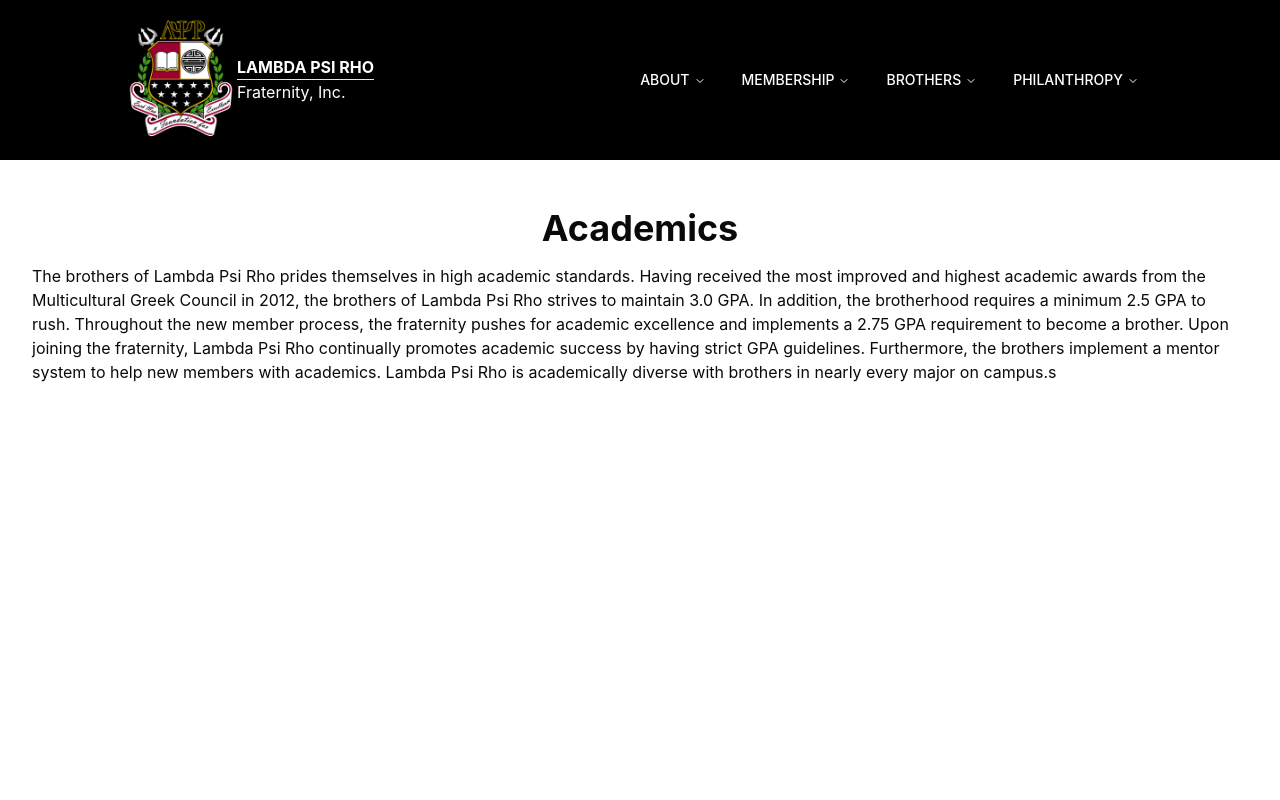
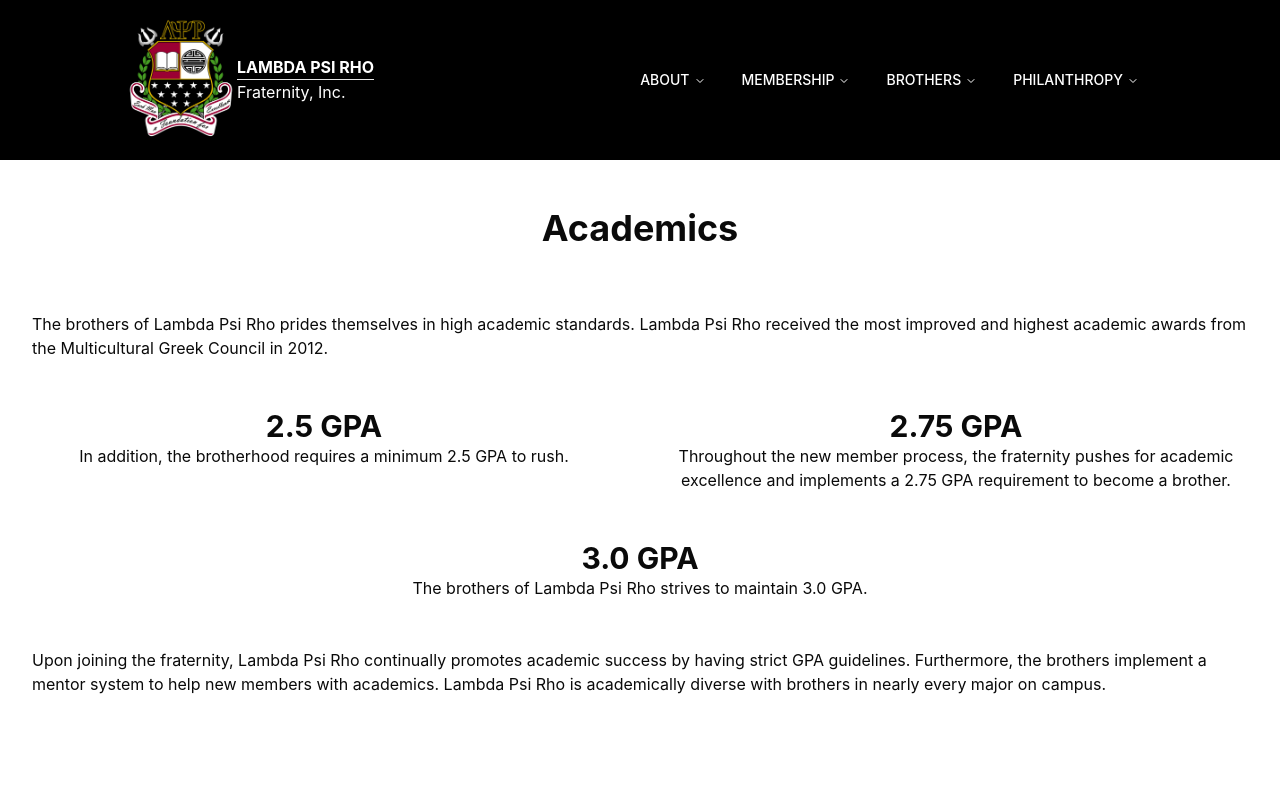
Before and after one commit to keanu-a/lpr-website, a React (Vite) app: page /academics in a window 1280 px wide. Shown: the top 800 px of the page. Built offline with nearby package versions, Linux system fonts and the light colour scheme.

Commit message:
Changed formatting

```diff
--- a/src/pages/About/Academics.tsx
+++ b/src/pages/About/Academics.tsx
@@ -1,23 +1,46 @@
 export default function Academics() {
   return (
-    <>
+    <div className="flex flex-col gap-12">
       <h1 className="flex justify-center text-2xl font-bold md:text-4xl">
         Academics
       </h1>
 
       <p className="mt-4">
         The brothers of Lambda Psi Rho prides themselves in high academic
-        standards. Having received the most improved and highest academic awards
-        from the Multicultural Greek Council in 2012, the brothers of Lambda Psi
-        Rho strives to maintain 3.0 GPA. In addition, the brotherhood requires a
-        minimum 2.5 GPA to rush. Throughout the new member process, the
-        fraternity pushes for academic excellence and implements a 2.75 GPA
-        requirement to become a brother. Upon joining the fraternity, Lambda Psi
-        Rho continually promotes academic success by having strict GPA
-        guidelines. Furthermore, the brothers implement a mentor system to help
-        new members with academics. Lambda Psi Rho is academically diverse with
-        brothers in nearly every major on campus.s
+        standards. Lambda Psi Rho received the most improved and highest
+        academic awards from the Multicultural Greek Council in 2012.
       </p>
-    </>
+
+      <div className="grid grid-cols-1 gap-12 sm:grid-cols-2 text-left sm:text-center">
+        <div>
+          <h1 className="text-3xl font-bold">2.5 GPA</h1>
+          <p>
+            In addition, the brotherhood requires a minimum 2.5 GPA to rush.
+          </p>
+        </div>
+
+        <div>
+          <h1 className="text-3xl font-bold">2.75 GPA</h1>
+          <p>
+            Throughout the new member process, the fraternity pushes for
+            academic excellence and implements a 2.75 GPA requirement to become
+            a brother.
+          </p>
+        </div>
+
+        <div className="sm:col-span-2">
+          <h1 className="text-3xl font-bold">3.0 GPA</h1>
+          <p>The brothers of Lambda Psi Rho strives to maintain 3.0 GPA.</p>
+        </div>
+      </div>
+
+      <p>
+        Upon joining the fraternity, Lambda Psi Rho continually promotes
+        academic success by having strict GPA guidelines. Furthermore, the
+        brothers implement a mentor system to help new members with academics.
+        Lambda Psi Rho is academically diverse with brothers in nearly every
+        major on campus.
+      </p>
+    </div>
   );
 }
--- a/src/pages/About/Stepping.tsx
+++ b/src/pages/About/Stepping.tsx
@@ -5,7 +5,7 @@ const VIDEO_HEIGHT = 360;
 
 export default function Stepping() {
   return (
-    <div className="flex flex-col items-center gap-4">
+    <div className="flex flex-col items-center gap-12">
       <h1 className="text-2xl font-bold md:text-4xl">Stepping</h1>
 
       <div className="flex flex-col gap-4">
@@ -17,6 +17,7 @@ export default function Stepping() {
             width={VIDEO_WIDTH}
             height={VIDEO_HEIGHT}
             allow="accelerometer; autoplay; encrypted-media; gyroscope; picture-in-picture"
+            className="w-screen sm:w-[38rem]"
           ></iframe>
         ))}
       </div>
--- a/src/pages/Home.tsx
+++ b/src/pages/Home.tsx
@@ -24,7 +24,7 @@ export default function Home() {
 
         <div className="absolute top-1/2 transform -translate-y-1/2 inset-0 flex flex-col items-center justify-center h-fit text-white z-5">
           <h1 className="text-md md:text-3xl">Each Man a Foundation For</h1>
-          <h1 className="text-6xl sm:text-7xl md:text-9xl text-maroon uppercase font-bold shadow-lg">
+          <h1 className="text-6xl sm:text-8xl md:text-9xl lg:text-[10rem] text-maroon uppercase font-bold shadow-lg">
             Excellence
           </h1>
 
```
